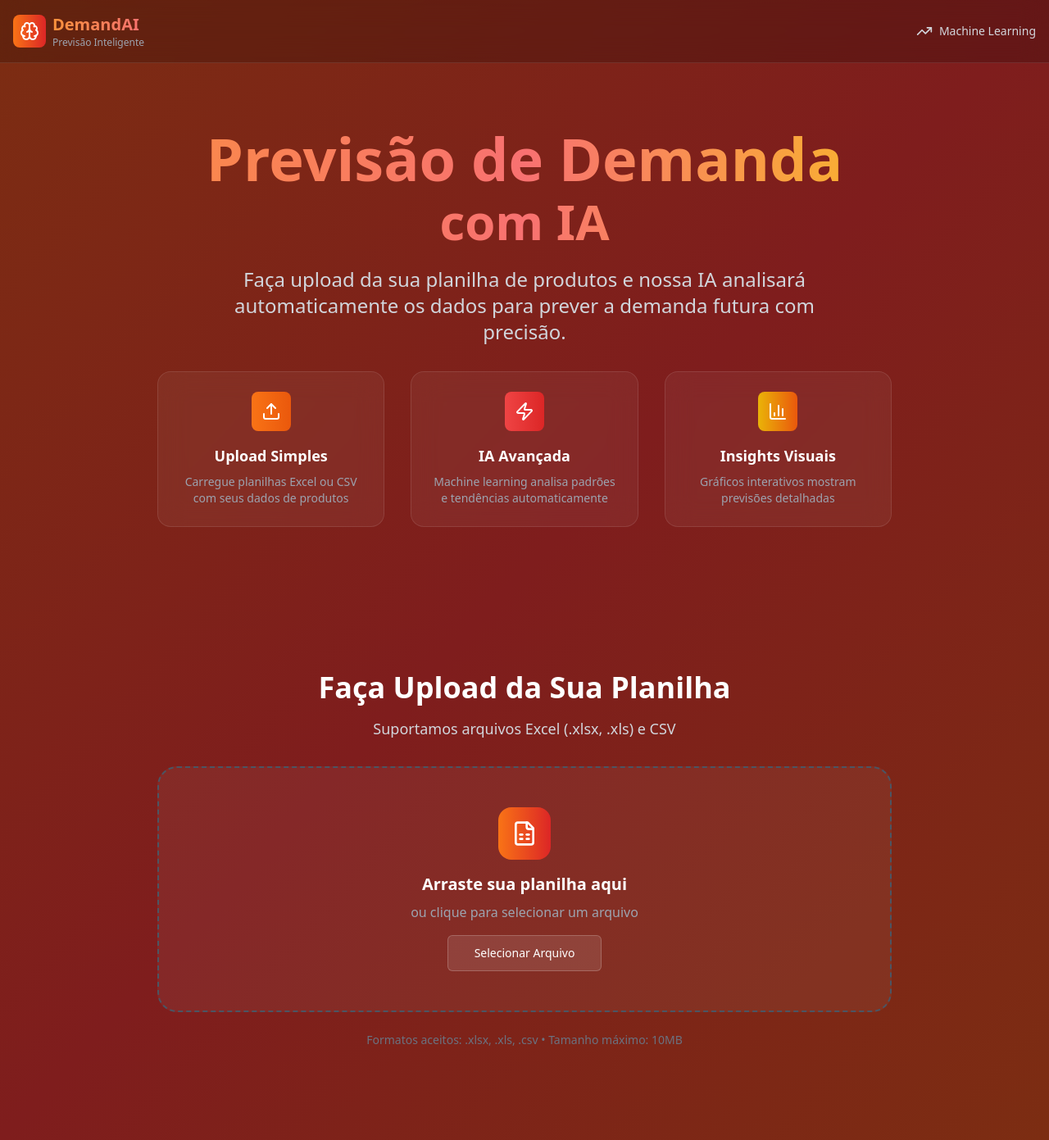
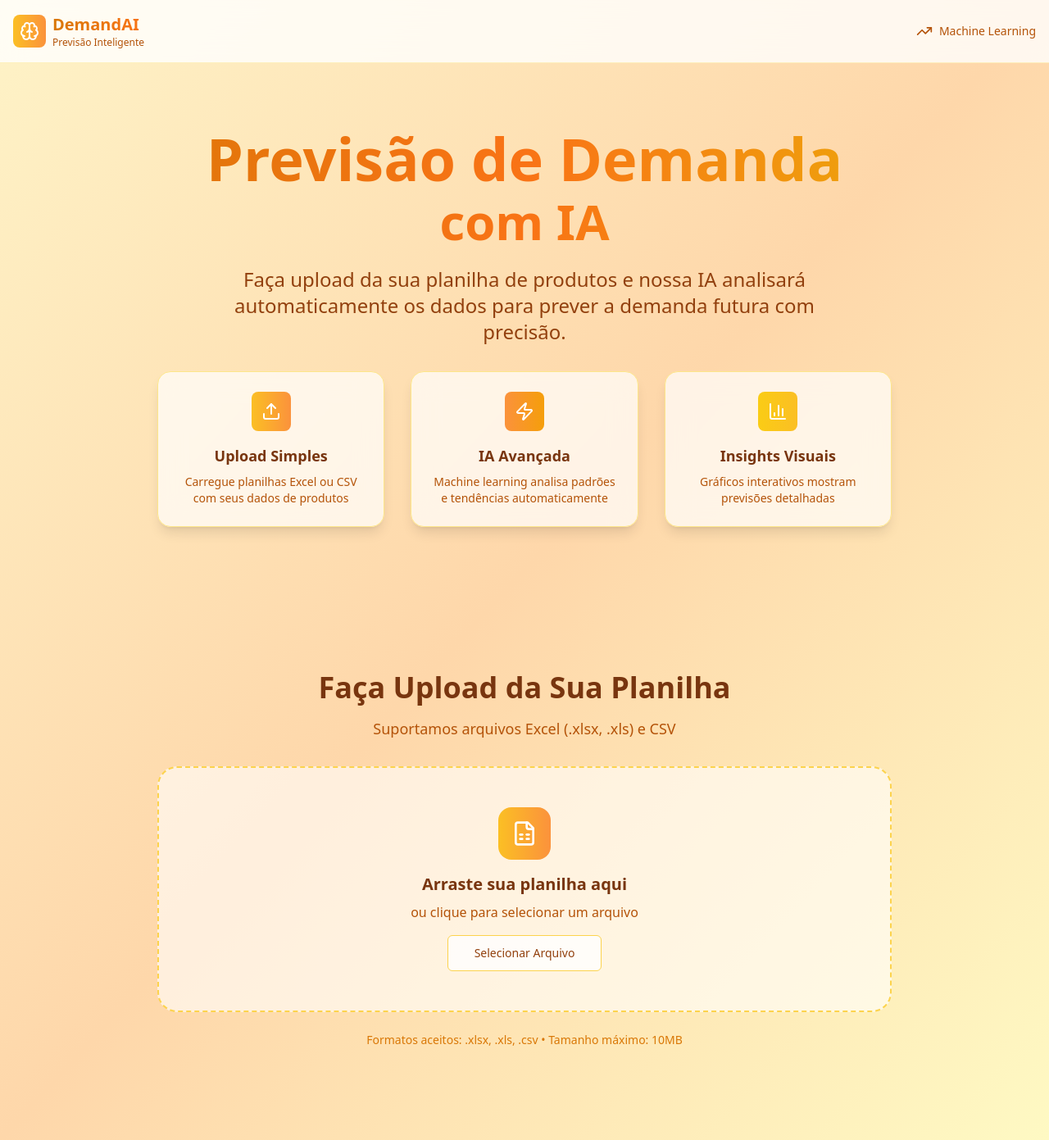
Before and after one commit to gustavo-h-k-oliveira/demand-seer-plan, a React (Vite) app: page / in a window 1280 px wide. Shown: the whole page at 82% size. Built offline with nearby package versions, Linux system fonts and the light colour scheme.

Commit message:
Refactor: Use honey orange color
Update the color scheme to use a lighter orange, "honey", for the main visual identity.

```diff
--- a/src/components/Header.tsx
+++ b/src/components/Header.tsx
@@ -4,21 +4,21 @@ import { TrendingUp, Brain } from 'lucide-react';
 
 const Header = () => {
   return (
-    <header className="border-b border-white/10 bg-black/20 backdrop-blur-lg">
+    <header className="border-b border-amber-200/50 bg-white/80 backdrop-blur-lg">
       <div className="container mx-auto px-4 py-4">
         <div className="flex items-center justify-between">
           <div className="flex items-center space-x-2">
-            <div className="flex items-center justify-center w-10 h-10 bg-gradient-to-r from-orange-500 to-red-600 rounded-lg">
+            <div className="flex items-center justify-center w-10 h-10 bg-gradient-to-r from-amber-400 to-orange-400 rounded-lg">
               <Brain className="w-6 h-6 text-white" />
             </div>
             <div>
-              <h1 className="text-xl font-bold bg-gradient-to-r from-orange-400 to-red-400 bg-clip-text text-transparent">
+              <h1 className="text-xl font-bold bg-gradient-to-r from-amber-600 to-orange-500 bg-clip-text text-transparent">
                 DemandAI
               </h1>
-              <p className="text-xs text-gray-400">Previsão Inteligente</p>
+              <p className="text-xs text-amber-700">Previsão Inteligente</p>
             </div>
           </div>
-          <div className="flex items-center space-x-2 text-gray-300">
+          <div className="flex items-center space-x-2 text-amber-700">
             <TrendingUp className="w-5 h-5" />
             <span className="text-sm font-medium">Machine Learning</span>
           </div>
--- a/src/components/Hero.tsx
+++ b/src/components/Hero.tsx
@@ -7,40 +7,40 @@ const Hero = () => {
     <section className="py-20 px-4">
       <div className="container mx-auto text-center">
         <div className="mb-8">
-          <h1 className="text-5xl md:text-7xl font-bold mb-6 bg-gradient-to-r from-orange-400 via-red-400 to-yellow-400 bg-clip-text text-transparent leading-tight">
+          <h1 className="text-5xl md:text-7xl font-bold mb-6 bg-gradient-to-r from-amber-600 via-orange-500 to-yellow-500 bg-clip-text text-transparent leading-tight">
             Previsão de Demanda
             <br />
             <span className="text-4xl md:text-6xl">com IA</span>
           </h1>
-          <p className="text-xl md:text-2xl text-gray-300 mb-8 max-w-3xl mx-auto leading-relaxed">
+          <p className="text-xl md:text-2xl text-amber-800 mb-8 max-w-3xl mx-auto leading-relaxed">
             Faça upload da sua planilha de produtos e nossa IA analisará automaticamente
             os dados para prever a demanda futura com precisão.
           </p>
         </div>
 
         <div className="grid md:grid-cols-3 gap-8 max-w-4xl mx-auto mb-12">
-          <div className="bg-white/5 backdrop-blur-lg rounded-2xl p-6 border border-white/10 hover:border-orange-500/50 transition-all duration-300 hover:scale-105">
-            <div className="w-12 h-12 bg-gradient-to-r from-orange-500 to-orange-600 rounded-lg flex items-center justify-center mb-4 mx-auto">
+          <div className="bg-white/70 backdrop-blur-lg rounded-2xl p-6 border border-amber-200 hover:border-amber-400 transition-all duration-300 hover:scale-105 shadow-lg">
+            <div className="w-12 h-12 bg-gradient-to-r from-amber-400 to-orange-400 rounded-lg flex items-center justify-center mb-4 mx-auto">
               <Upload className="w-6 h-6 text-white" />
             </div>
-            <h3 className="text-lg font-semibold text-white mb-2">Upload Simples</h3>
-            <p className="text-gray-400 text-sm">Carregue planilhas Excel ou CSV com seus dados de produtos</p>
+            <h3 className="text-lg font-semibold text-amber-900 mb-2">Upload Simples</h3>
+            <p className="text-amber-700 text-sm">Carregue planilhas Excel ou CSV com seus dados de produtos</p>
           </div>
 
-          <div className="bg-white/5 backdrop-blur-lg rounded-2xl p-6 border border-white/10 hover:border-orange-500/50 transition-all duration-300 hover:scale-105">
-            <div className="w-12 h-12 bg-gradient-to-r from-red-500 to-red-600 rounded-lg flex items-center justify-center mb-4 mx-auto">
+          <div className="bg-white/70 backdrop-blur-lg rounded-2xl p-6 border border-amber-200 hover:border-amber-400 transition-all duration-300 hover:scale-105 shadow-lg">
+            <div className="w-12 h-12 bg-gradient-to-r from-orange-400 to-amber-500 rounded-lg flex items-center justify-center mb-4 mx-auto">
               <Zap className="w-6 h-6 text-white" />
             </div>
-            <h3 className="text-lg font-semibold text-white mb-2">IA Avançada</h3>
-            <p className="text-gray-400 text-sm">Machine learning analisa padrões e tendências automaticamente</p>
+            <h3 className="text-lg font-semibold text-amber-900 mb-2">IA Avançada</h3>
+            <p className="text-amber-700 text-sm">Machine learning analisa padrões e tendências automaticamente</p>
           </div>
 
-          <div className="bg-white/5 backdrop-blur-lg rounded-2xl p-6 border border-white/10 hover:border-orange-500/50 transition-all duration-300 hover:scale-105">
-            <div className="w-12 h-12 bg-gradient-to-r from-yellow-500 to-orange-600 rounded-lg flex items-center justify-center mb-4 mx-auto">
+          <div className="bg-white/70 backdrop-blur-lg rounded-2xl p-6 border border-amber-200 hover:border-amber-400 transition-all duration-300 hover:scale-105 shadow-lg">
+            <div className="w-12 h-12 bg-gradient-to-r from-yellow-400 to-amber-400 rounded-lg flex items-center justify-center mb-4 mx-auto">
               <BarChart3 className="w-6 h-6 text-white" />
             </div>
-            <h3 className="text-lg font-semibold text-white mb-2">Insights Visuais</h3>
-            <p className="text-gray-400 text-sm">Gráficos interativos mostram previsões detalhadas</p>
+            <h3 className="text-lg font-semibold text-amber-900 mb-2">Insights Visuais</h3>
+            <p className="text-amber-700 text-sm">Gráficos interativos mostram previsões detalhadas</p>
           </div>
         </div>
       </div>
--- a/src/components/UploadSection.tsx
+++ b/src/components/UploadSection.tsx
@@ -30,10 +30,10 @@ const UploadSection = ({ onUpload, isLoading }: UploadSectionProps) => {
     <section className="mb-16">
       <div className="max-w-4xl mx-auto">
         <div className="text-center mb-8">
-          <h2 className="text-3xl md:text-4xl font-bold text-white mb-4">
+          <h2 className="text-3xl md:text-4xl font-bold text-amber-900 mb-4">
             Faça Upload da Sua Planilha
           </h2>
-          <p className="text-gray-300 text-lg">
+          <p className="text-amber-700 text-lg">
             Suportamos arquivos Excel (.xlsx, .xls) e CSV
           </p>
         </div>
@@ -43,8 +43,8 @@ const UploadSection = ({ onUpload, isLoading }: UploadSectionProps) => {
           className={`
             relative border-2 border-dashed rounded-3xl p-12 text-center transition-all duration-300 cursor-pointer
             ${isDragActive
-              ? 'border-orange-400 bg-orange-500/10'
-              : 'border-gray-600 hover:border-orange-500 bg-white/5'
+              ? 'border-amber-400 bg-amber-100/70'
+              : 'border-amber-300 hover:border-amber-400 bg-white/60'
             }
             ${isLoading ? 'pointer-events-none opacity-50' : ''}
           `}
@@ -53,9 +53,9 @@ const UploadSection = ({ onUpload, isLoading }: UploadSectionProps) => {
 
           <div className="flex flex-col items-center space-y-4">
             {isLoading ? (
-              <Loader2 className="w-16 h-16 text-orange-400 animate-spin" />
+              <Loader2 className="w-16 h-16 text-amber-500 animate-spin" />
             ) : (
-              <div className="w-16 h-16 bg-gradient-to-r from-orange-500 to-red-600 rounded-2xl flex items-center justify-center">
+              <div className="w-16 h-16 bg-gradient-to-r from-amber-400 to-orange-400 rounded-2xl flex items-center justify-center">
                 {isDragActive ? (
                   <Upload className="w-8 h-8 text-white" />
                 ) : (
@@ -67,34 +67,34 @@ const UploadSection = ({ onUpload, isLoading }: UploadSectionProps) => {
             <div>
               {isLoading ? (
                 <div>
-                  <h3 className="text-xl font-semibold text-white mb-2">
+                  <h3 className="text-xl font-semibold text-amber-900 mb-2">
                     Processando com IA...
                   </h3>
-                  <p className="text-gray-400">
+                  <p className="text-amber-700">
                     Analisando dados e gerando previsões
                   </p>
                 </div>
               ) : isDragActive ? (
                 <div>
-                  <h3 className="text-xl font-semibold text-white mb-2">
+                  <h3 className="text-xl font-semibold text-amber-900 mb-2">
                     Solte o arquivo aqui
                   </h3>
-                  <p className="text-gray-400">
+                  <p className="text-amber-700">
                     Vamos processar sua planilha automaticamente
                   </p>
                 </div>
               ) : (
                 <div>
-                  <h3 className="text-xl font-semibold text-white mb-2">
+                  <h3 className="text-xl font-semibold text-amber-900 mb-2">
                     Arraste sua planilha aqui
                   </h3>
-                  <p className="text-gray-400 mb-4">
+                  <p className="text-amber-700 mb-4">
                     ou clique para selecionar um arquivo
                   </p>
                   <Button
                     variant="outline"
                     size="lg"
-                    className="bg-white/10 border-white/20 text-white hover:bg-white/20"
+                    className="bg-white/80 border-amber-300 text-amber-800 hover:bg-amber-50"
                   >
                     Selecionar Arquivo
                   </Button>
@@ -105,7 +105,7 @@ const UploadSection = ({ onUpload, isLoading }: UploadSectionProps) => {
         </div>
 
         <div className="mt-6 text-center">
-          <p className="text-sm text-gray-500">
+          <p className="text-sm text-amber-600">
             Formatos aceitos: .xlsx, .xls, .csv • Tamanho máximo: 10MB
           </p>
         </div>
--- a/src/pages/Index.tsx
+++ b/src/pages/Index.tsx
@@ -25,7 +25,7 @@ const Index = () => {
   } = useAnalysis();
 
   return (
-    <div className="min-h-screen bg-gradient-to-br from-orange-900 via-red-900 to-orange-900">
+    <div className="min-h-screen bg-gradient-to-br from-amber-100 via-orange-200 to-yellow-100">
       <Header />
       <Hero />
       <div className="container mx-auto px-4 py-12">
```
Also changed, not shown: src/components/FilterSection.tsx (+8 -8 lines).
